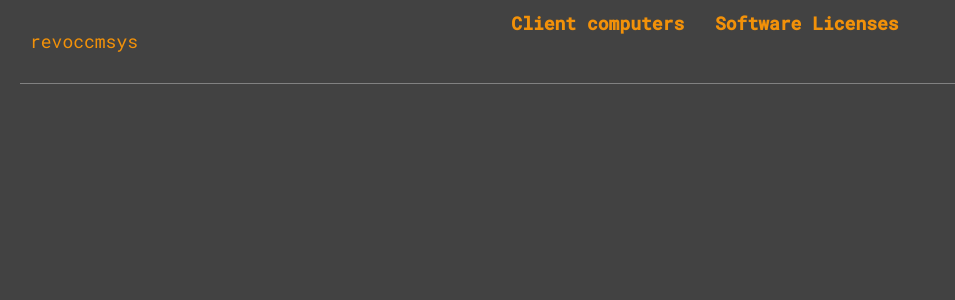
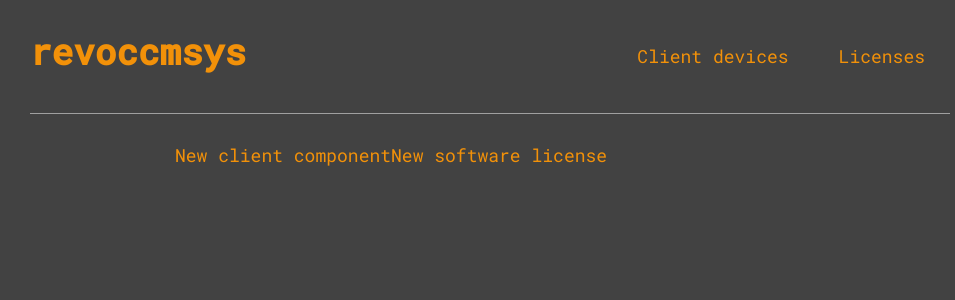
Before and after one commit to xeofd/opencmsys, a PHP site: page / in a window 1280 px wide. Shown: the top 300 px of the page, without its empty margins (150-1105 px from the left). Run offline with PHP 8.4, Linux system fonts and the light colour scheme.

Commit message:
Tuesday night 1

```diff
--- a/css/core.css
+++ b/css/core.css
@@ -21,6 +21,12 @@ a:hover{
 .orange{
     color: rgb(242, 145, 9);
 }
+.clear{
+    font-weight: normal;
+}
+.clear:hover{
+    border: none;
+}
 
 /* Layout */
 
@@ -28,38 +34,36 @@ ul{
     margin: 0;
     padding: 0;
     list-style-type: none;
-}
-.split{
-    display: -moz-box;
-    display: flex;
-    flex-direction: row;
-}
-.centered{
-    text-align: center;
+    overflow: hidden;
 }
 
-.header-outer{
-    border-bottom: thin solid rgb(129, 129, 129);
+.left{
+    float: left;
+}
+.right{
+    float: right;
 }
 
+.container-large{
+    margin: 0 auto;
+    width: 920px;
+}
 .container-medium{
     margin: 0 auto;
-    padding: 10px;
-    width: 920px;
+    width: 630px;
 }
 
-.half-split{
-    width: 450px;
+/* Header styling */
+
+.header-outer{
+    border-bottom: thin solid rgb(160, 160, 160);
 }
-.quarter-split{
-    width: 230px;
+.nav-block-head{
+    padding: 25px;
 }
-.three-fourth-split{
-    width: 680px;
-}
+/* Nav styling */
 
-/* Nav blocks */
-
-.nav-block-head{
+nav{
+    margin: 10px auto;
     padding: 10px;
 }
--- a/index.html
+++ b/index.html
@@ -12,28 +12,51 @@
 
     <body>
 
-        <header id="header_outer">
+        <header id="header_outer" class="container-large header-outer">
 
-            <div class="container-medium split header-outer" id="header_content">
+            <ul>
 
-                <div class="orange half-split">
+                <li class="left">
 
-                    <p>revoccmsys</p>
+                    <h1 class="orange">revoccmsys</h1>
 
-                </div>
+                </li>
 
-                <div class="head-nav half-split centered">
+                <a href="/license.php" class="clear"><li class="right nav-block-head">
 
-                    <ul>
-                        <a href="clientsystems.php" class="clear nav-block-head">Client computers</a>
-                        <a href="license.php" class="clear nav-block-head">Software Licenses</a>
-                    </ul>
+                        <p>Licenses</p>
 
-                </div>
+                    </li></a>
 
-            </div>
+                <a href="/components.php" class="clear"><li class="right nav-block-head">
+
+                    <p>Client devices</p>
+
+                </li></a>
+
+            </ul>
 
         </header>
+
+        <nav class="container-medium">
+
+            <ul>
+
+                <a href="/newcomponent.php" class="clear"><li class="left nav-block">
+
+                    <p>New client component</p>
+
+                </li></a>
+
+                <a href="/newlicense.php" class="clear"><li class="left nav-block">
+
+                    <p>New software license</p>
+
+                </li></a>
+
+            </ul>
+
+        </nav>
 
     </body>
 
```
